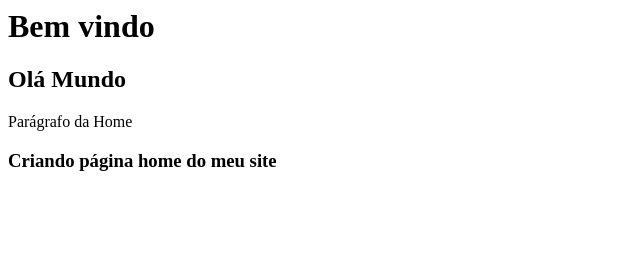
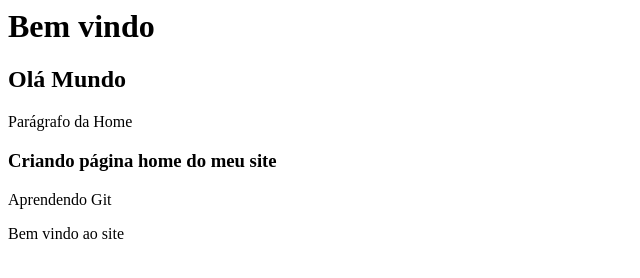
Before and after one commit to gkeidel/curso_github, a plain HTML site: page index.html in a window 1280 px wide. Shown: the whole page, without its empty margins (0-640 px from the left). Drawn offline with Linux system fonts and the light colour scheme.

Commit message:
finalizando pagina home

```diff
--- a/index.html
+++ b/index.html
@@ -3,3 +3,5 @@
 <p>Parágrafo da Home</p>
 
 <h3>Criando página home do meu site</h3>
+<p>Aprendendo Git</p>
+<p>Bem vindo ao site</p>
```
Also changed, not shown: nomes.txt.
